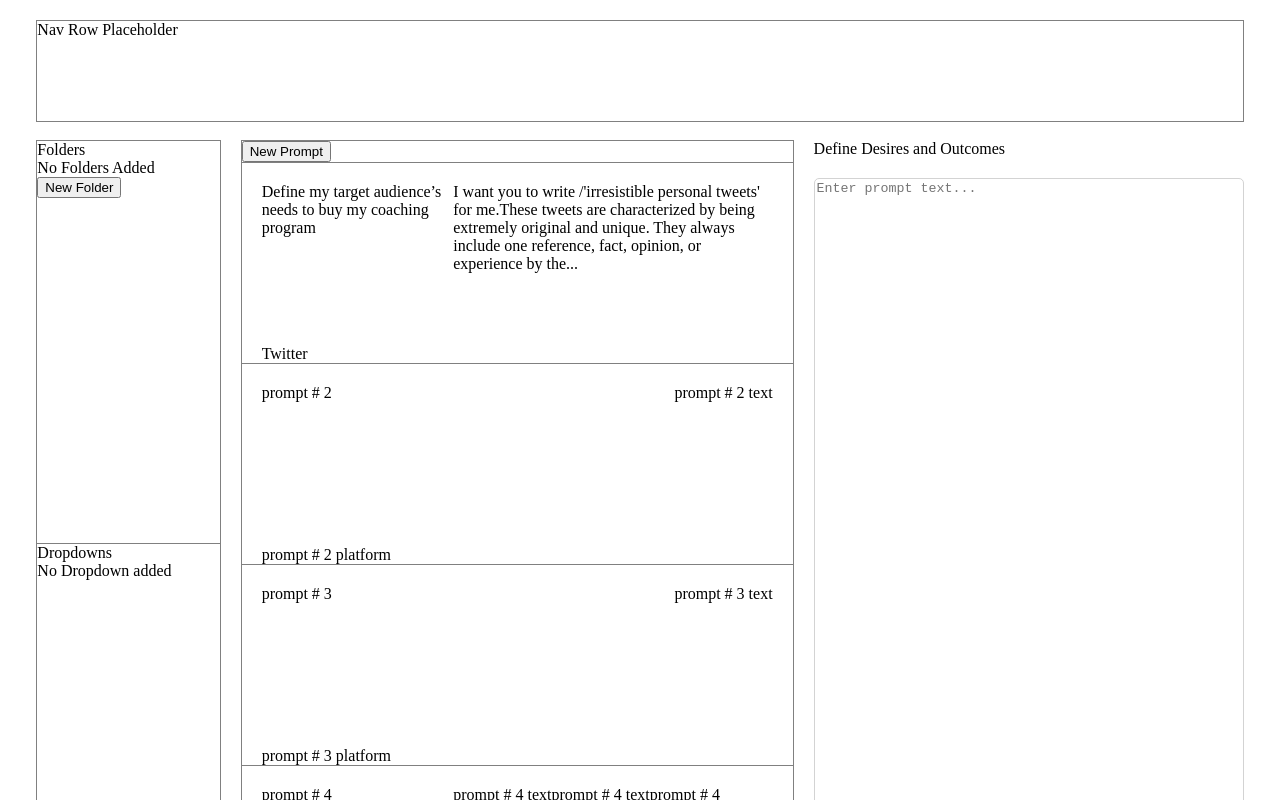
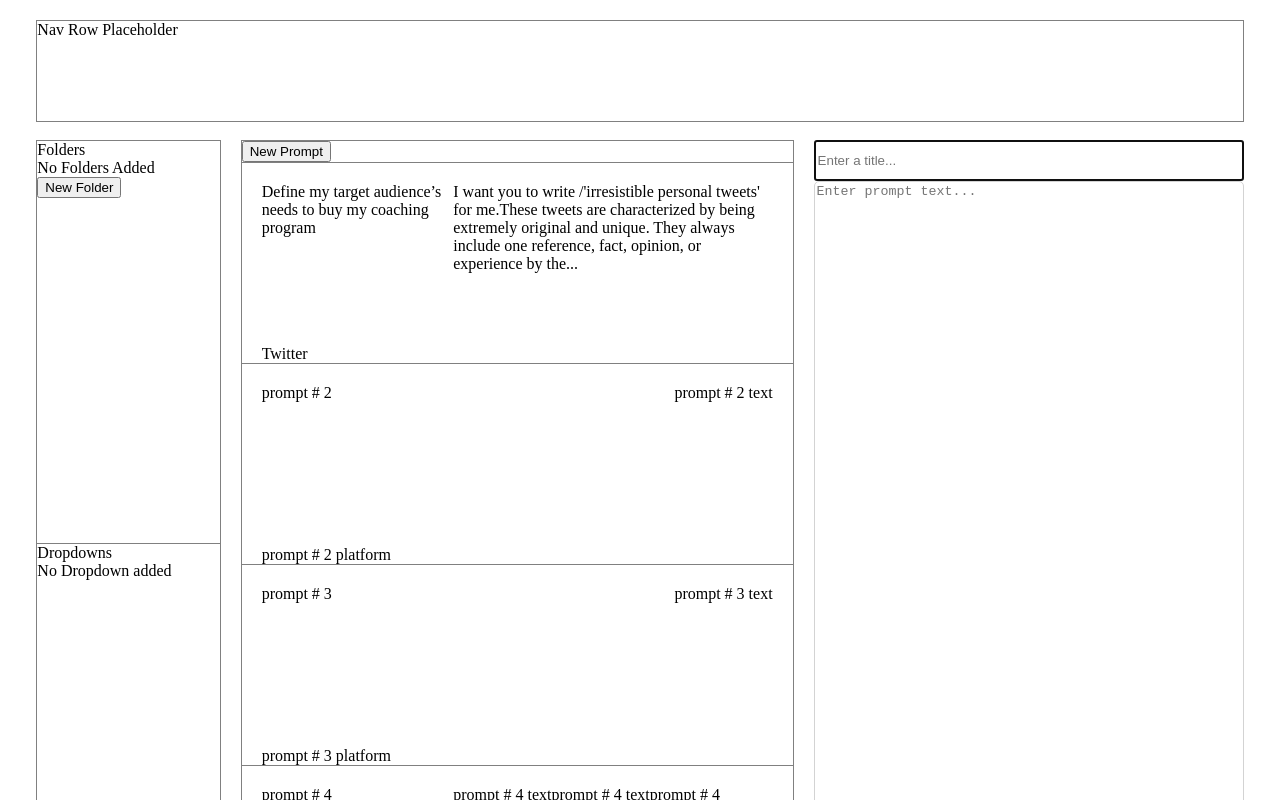
Before and after one commit to mohtasim317/prompt-library, a React (Vite) app: page / in a window 1280 px wide. Shown: the top 800 px of the page. Built offline with nearby package versions, Linux system fonts and the light colour scheme.

Commit message:
Clicking “New Prompt” button makes text-area editable Converted title title div into an input and made autofocus when form is editable

```diff
--- a/src/components/PromptForm/PromptForm.tsx
+++ b/src/components/PromptForm/PromptForm.tsx
@@ -24,7 +24,11 @@ function PropmtForm() {
   } else {
     formContent = (
       <>
-        <div className="prompt-title">Define Desires and Outcomes</div>
+        <input
+          className="prompt-title"
+          placeholder="Enter a title..."
+          autoFocus
+        ></input>
         <textarea
           className="prompt-content"
           placeholder="Enter prompt text..."
--- a/src/components/PromptList/PromptList.tsx
+++ b/src/components/PromptList/PromptList.tsx
@@ -1,12 +1,23 @@
 import "./PromptList.css";
 import { promptData } from "../../constants/constants";
 import PromptTile from "../PromptTile/PromptTile";
+import { useContext } from "react";
+import { PromptContext } from "../../Context/PromptContext";
+import { PromptContextInterface } from "../../types";
 
 function PromptList() {
+  const { selectedId, setSelectedId } = useContext(
+    PromptContext
+  ) as PromptContextInterface;
+  const deselectPrompt = () => {
+    if (selectedId) {
+      setSelectedId(null);
+    }
+  };
   return (
     <div className="PromptList">
       <div className="ButtonBar">
-        <button>New Prompt</button>
+        <button onClick={deselectPrompt}>New Prompt</button>
       </div>
       {promptData.map((prompt) => {
         return <PromptTile {...prompt} key={`${prompt.title}`} />;
```
